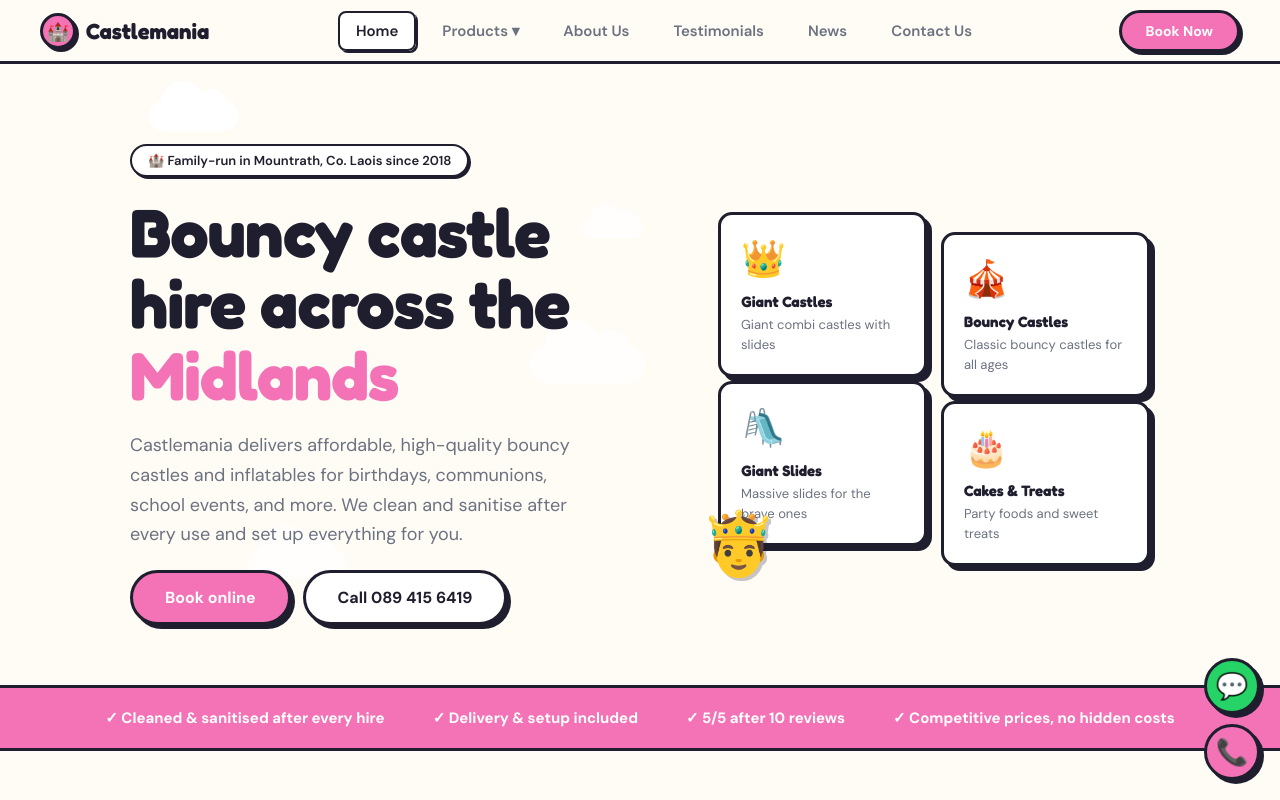
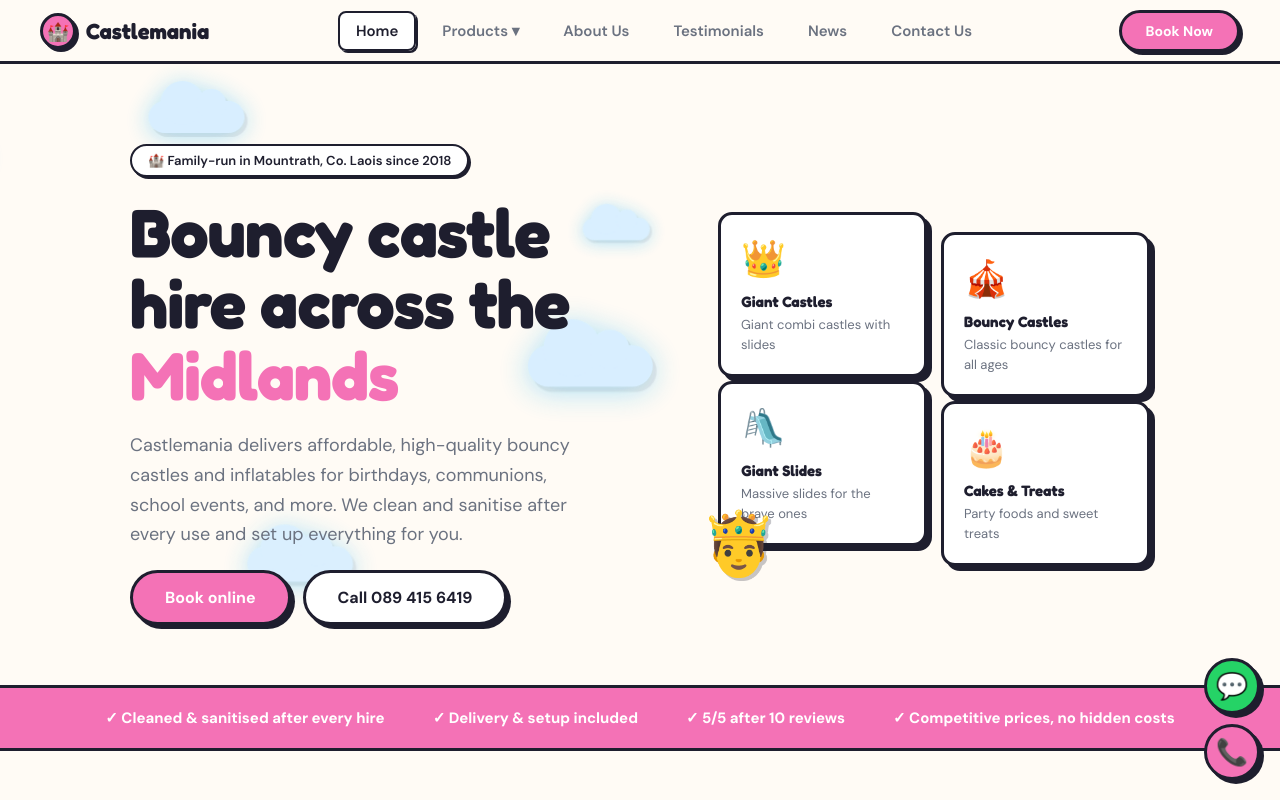
Before and after one commit to SamOHON0/castlemania, a plain HTML site: page castlemania-site/index.html in a window 1280 px wide. Shown: the top 800 px of the page. Drawn offline with Linux system fonts and the light colour scheme.

Commit message:
Make hero clouds visible (sky tint + shadow)

```diff
--- a/castlemania-site/index.html
+++ b/castlemania-site/index.html
@@ -261,16 +261,16 @@
 .hero{position:relative}
 .hero-text,.hero-visual{position:relative;z-index:1}
 .clouds{position:absolute;top:0;left:50%;transform:translateX(-50%);width:100vw;height:100%;overflow:hidden;pointer-events:none;z-index:0}
-.cloud{--s:1;position:absolute;width:90px;height:30px;background:#fff;border-radius:30px;will-change:transform;animation:drift linear infinite}
-.cloud::before,.cloud::after{content:"";position:absolute;background:#fff;border-radius:50%}
+.cloud{--s:1;position:absolute;width:96px;height:32px;background:#D6EEFF;border-radius:30px;will-change:transform;filter:drop-shadow(3px 4px 0 rgba(30,30,46,.08)) drop-shadow(0 3px 12px rgba(56,189,248,.45));animation:drift linear infinite}
+.cloud::before,.cloud::after{content:"";position:absolute;background:#D6EEFF;border-radius:50%}
 .cloud::before{width:44px;height:44px;top:-20px;left:12px}
 .cloud::after{width:30px;height:30px;top:-12px;left:48px}
 .cloud.c1{--s:1;top:6%;opacity:.95;animation-duration:48s;animation-delay:-4s}
-.cloud.c2{--s:.7;top:24%;opacity:.8;animation-duration:64s;animation-delay:-26s}
-.cloud.c3{--s:1.3;top:46%;opacity:.65;animation-duration:38s;animation-delay:-12s}
-.cloud.c4{--s:.55;top:62%;opacity:.85;animation-duration:72s;animation-delay:-40s}
-.cloud.c5{--s:.9;top:12%;opacity:.55;animation-duration:56s;animation-delay:-52s}
-.cloud.c6{--s:1.1;top:78%;opacity:.7;animation-duration:50s;animation-delay:-8s}
+.cloud.c2{--s:.7;top:24%;opacity:.92;animation-duration:64s;animation-delay:-26s}
+.cloud.c3{--s:1.3;top:46%;opacity:.95;animation-duration:38s;animation-delay:-12s}
+.cloud.c4{--s:.55;top:62%;opacity:.95;animation-duration:72s;animation-delay:-40s}
+.cloud.c5{--s:.9;top:12%;opacity:.92;animation-duration:56s;animation-delay:-52s}
+.cloud.c6{--s:1.1;top:78%;opacity:.9;animation-duration:50s;animation-delay:-8s}
 @keyframes drift{from{transform:translateX(-180px) scale(var(--s))}to{transform:translateX(100vw) scale(var(--s))}}
 @media(prefers-reduced-motion:reduce){.cloud{animation:none;display:none}}
 </style>
```
